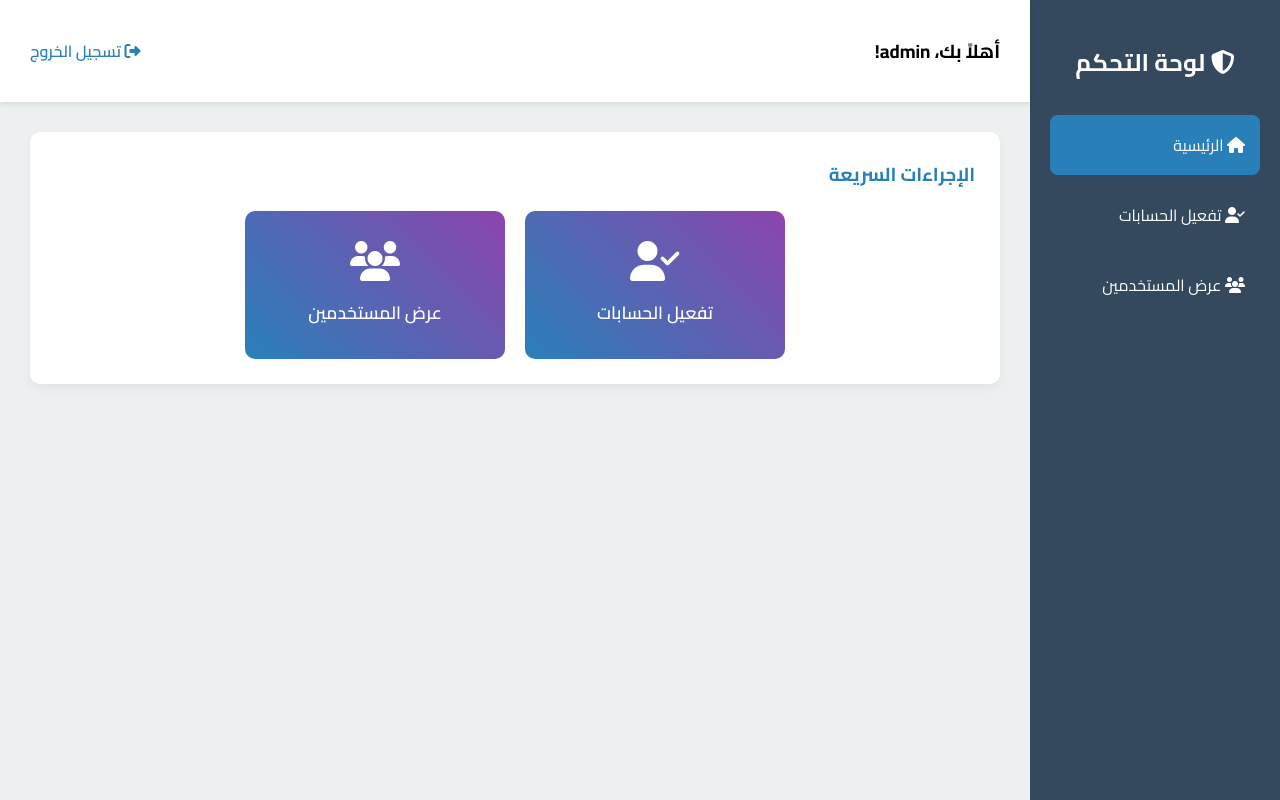
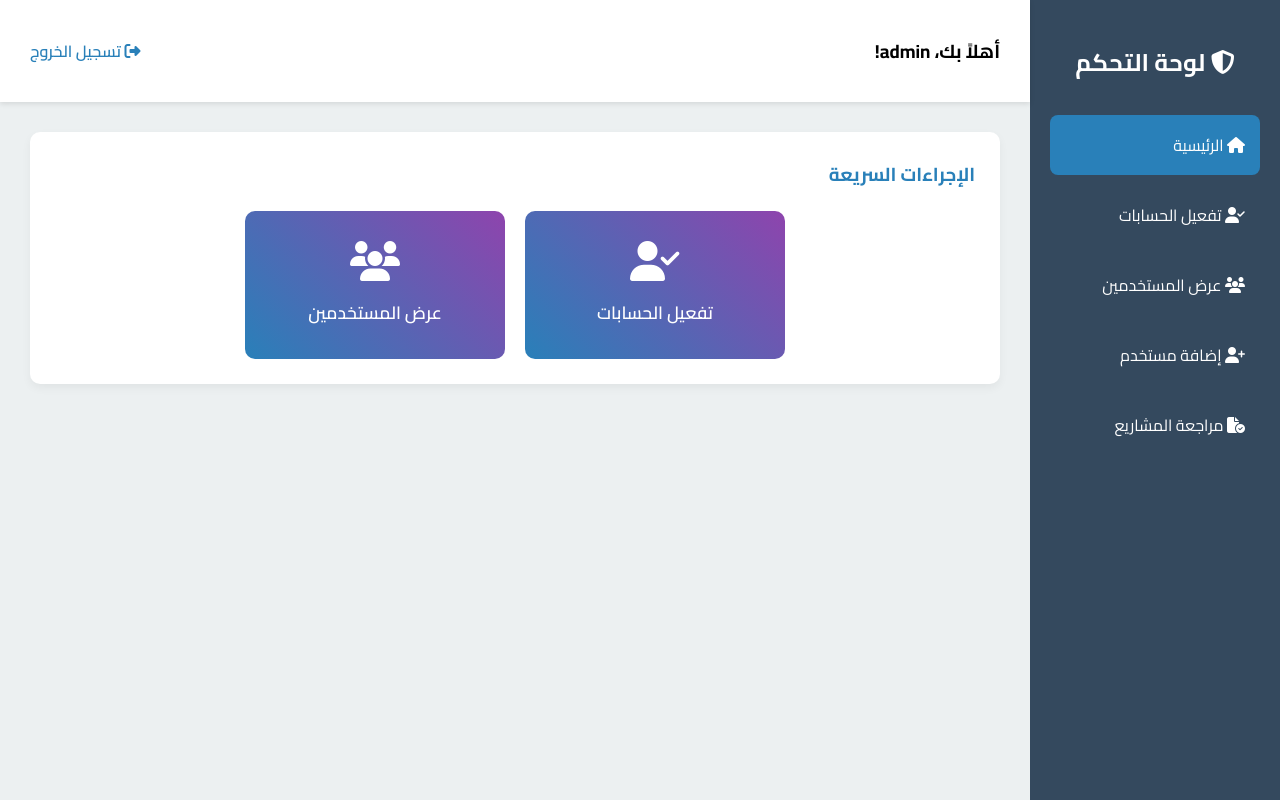
Before and after one commit to x414i/final, a PHP site: page /final/admin_dashboard.php in a window 1280 px wide. Run offline with PHP 8.4, Linux system fonts and the light colour scheme; the visitor is signed in with stand-in values (Sample User, id 1).

Commit message:
feat(admin): add nav links and update logout target

```diff
--- a/admin_dashboard.php
+++ b/admin_dashboard.php
@@ -126,7 +126,8 @@ if (!isset($_SESSION['user_id']) || ($_SESSION['role'] !== 'admin' && $_SESSION[
       <li><a href="admin_dashboard.php" class="active"><i class="fa-solid fa-house"></i> الرئيسية</a></li>
       <li><a href="activate_users.php"><i class="fa-solid fa-user-check"></i> تفعيل الحسابات</a></li>
       <li><a href="view_users.php"><i class="fa-solid fa-users"></i> عرض المستخدمين</a></li>
-      <!-- يمكن إضافة روابط أخرى هنا -->
+      <li><a href="add_user.php"><i class="fa-solid fa-user-plus"></i> إضافة مستخدم</a></li>
+      <li><a href="review_projects.php"><i class="fa-solid fa-file-circle-check"></i> مراجعة المشاريع</a></li>
     </ul>
   </div>
   <div class="main-content">
@@ -135,7 +136,7 @@ if (!isset($_SESSION['user_id']) || ($_SESSION['role'] !== 'admin' && $_SESSION[
         <h3>أهلاً بك، <?php echo htmlspecialchars($_SESSION['role']); ?>!</h3>
       </div>
       <div class="user-info">
-        <a href="logout.php"><i class="fa-solid fa-right-from-bracket"></i> تسجيل الخروج</a>
+        <a href="http://localhost/final/"><i class="fa-solid fa-right-from-bracket"></i> تسجيل الخروج</a>
       </div>
     </header>
     <div class="content">
```
